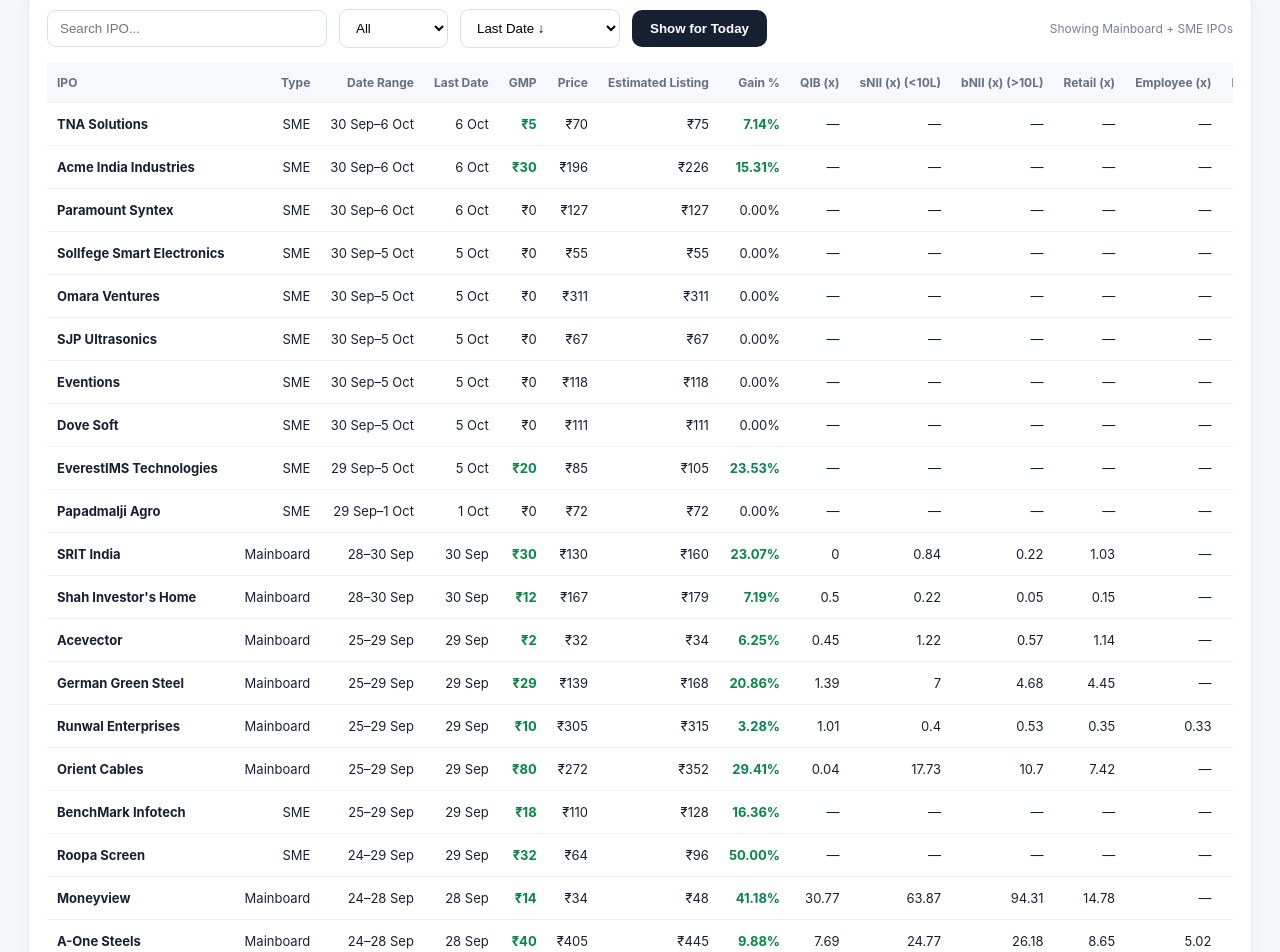
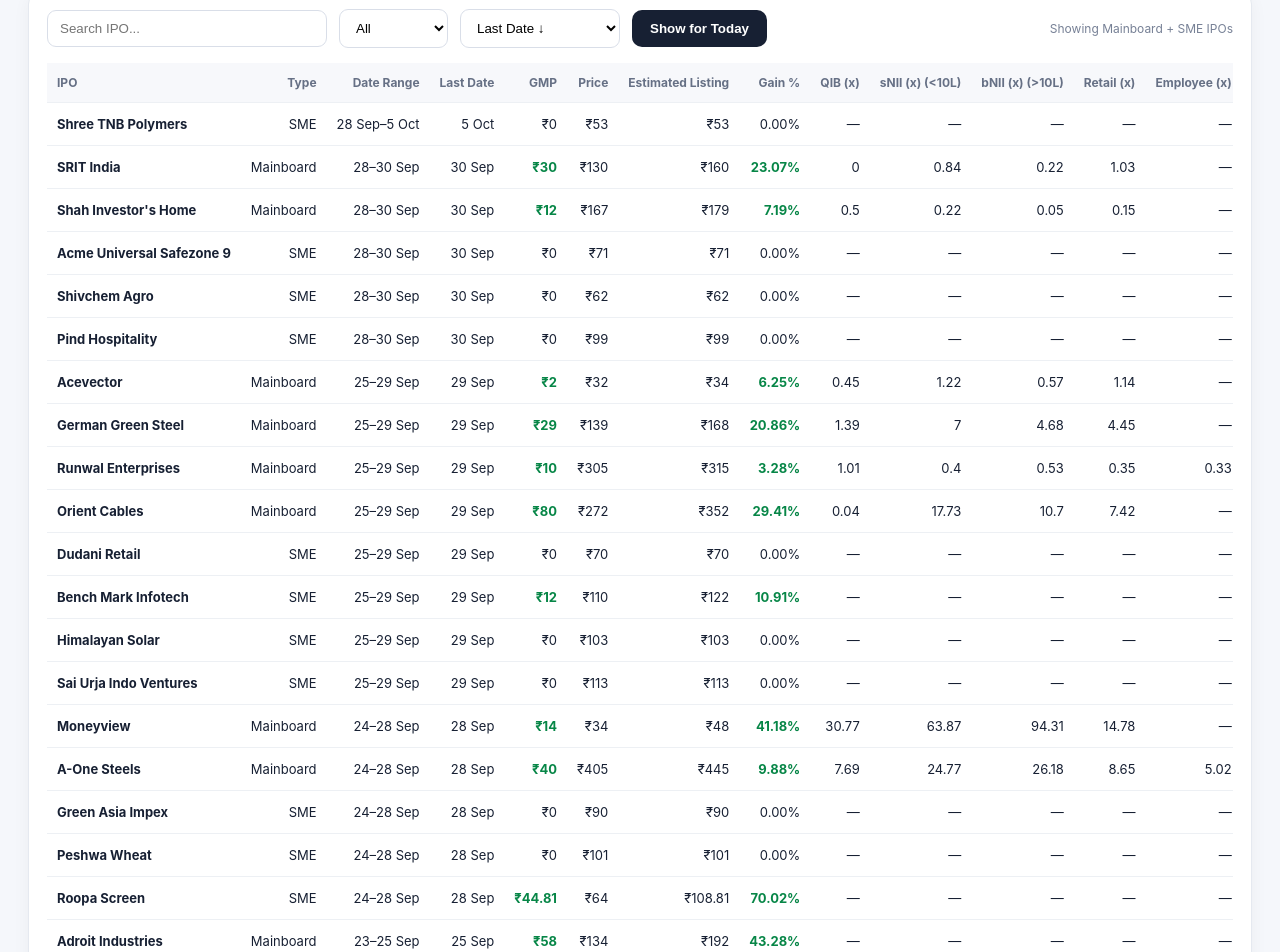
Before and after one commit to Biztarasolutions/StockMarketIPO, a React (Vite) app: page / in a window 1280 px wide. Shown: the part 242-1194 px from the top of the page. Built offline with nearby package versions, Linux system fonts and the light colour scheme.

Commit message:
Complete current SME IPO list and fix Sep 28 IPOs

```diff
--- a/src/main.jsx
+++ b/src/main.jsx
@@ -7,7 +7,7 @@
 ['SRIT India','Mainboard','28–30 Sep',30,130,160,23.07,0,.84,.22,1.03,'—','—'],
 ['Shah Investor\'s Home','Mainboard','28–30 Sep',12,167,179,7.19,.50,.22,.05,.15,'—','—'],
 ['Acevector','Mainboard','25–29 Sep',2,32,34,6.25,.45,1.22,.57,1.14,'—','—'],
-['German Green Steel','Mainboard','25–29 Sep',29,139,168,20.86,1.39,7,4.68,4.45,'—','—'],
+['German Green Steel','Mainboard','25–29 Sep',29,139,168,20.86,1.39,7,4.68,4.45,'—'],
 ['Runwal Enterprises','Mainboard','25–29 Sep',10,305,315,3.28,1.01,.40,.53,.35,.33,'—'],
 ['Orient Cables','Mainboard','25–29 Sep',80,272,352,29.41,.04,17.73,10.70,7.42,'—','—'],
 ['Moneyview','Mainboard','24–28 Sep',14,34,48,41.18,30.77,63.87,94.31,14.78,'—','—'],
@@ -17,28 +17,29 @@
 ['Elevate Campuses','Mainboard','23–25 Sep',10,362,372,2.76,'—','—','—','—','—','—'],
 ['ArMee Infotech','Mainboard','23–25 Sep',5,375,380,1.33,'—','—','—','—','—','—'],
 ['Varmora Granito','Mainboard','22–24 Sep',0,148,148,0,'—','—','—','—','—','—'],
-['TNA Solutions','SME','30 Sep–6 Oct',5,70,75,7.14,'—','—','—','—','—','—'],
-['Acme India Industries','SME','30 Sep–6 Oct',30,196,226,15.31,'—','—','—','—','—','—'],
-['Paramount Syntex','SME','30 Sep–6 Oct',0,127,127,0,'—','—','—','—','—','—'],
-['Sollfege Smart Electronics','SME','30 Sep–5 Oct',0,55,55,0,'—','—','—','—','—','—'],
-['Omara Ventures','SME','30 Sep–5 Oct',0,311,311,0,'—','—','—','—','—','—'],
-['SJP Ultrasonics','SME','30 Sep–5 Oct',0,67,67,0,'—','—','—','—','—','—'],
-['Eventions','SME','30 Sep–5 Oct',0,118,118,0,'—','—','—','—','—','—'],
-['Dove Soft','SME','30 Sep–5 Oct',0,111,111,0,'—','—','—','—','—','—'],
-['EverestIMS Technologies','SME','29 Sep–5 Oct',20,85,105,23.53,'—','—','—','—','—','—'],
-['Papadmalji Agro','SME','29 Sep–1 Oct',0,72,72,0,'—','—','—','—','—','—'],
-['BenchMark Infotech','SME','25–29 Sep',18,110,128,16.36,'—','—','—','—','—','—'],
-['FX Multitech','SME','21–23 Sep',6,116,122,5.17,'—','—','—','—','—','—'],
-['Roopa Screen','SME','24–29 Sep',32,64,96,50,'—','—','—','—','—','—'],
+
+['Shree TNB Polymers','SME','28 Sep–5 Oct',0,53,53,0,'—','—','—','—','—','—'],
+['Acme Universal Safezone 9','SME','28–30 Sep',0,71,71,0,'—','—','—','—','—','—'],
+['Shivchem Agro','SME','28–30 Sep',0,62,62,0,'—','—','—','—','—','—'],
+['Pind Hospitality','SME','28–30 Sep',0,99,99,0,'—','—','—','—','—','—'],
+['Dudani Retail','SME','25–29 Sep',0,70,70,0,'—','—','—','—','—','—'],
+['Bench Mark Infotech','SME','25–29 Sep',12,110,122,10.91,'—','—','—','—','—','—'],
+['Himalayan Solar','SME','25–29 Sep',0,103,103,0,'—','—','—','—','—','—'],
+['Sai Urja Indo Ventures','SME','25–29 Sep',0,113,113,0,'—','—','—','—','—','—'],
+['Green Asia Impex','SME','24–28 Sep',0,90,90,0,'—','—','—','—','—','—'],
+['Peshwa Wheat','SME','24–28 Sep',0,101,101,0,'—','—','—','—','—','—'],
+['Roopa Screen','SME','24–28 Sep',44.81,64,108.81,70.02,'—','—','—','—','—','—'],
+['S.K.Offset','SME','23–25 Sep',0,125,125,0,'—','—','—','—','—','—'],
+['Liqvd Digital','SME','23–25 Sep',0,54,54,0,'—','—','—','—','—','—'],
+['Pooja Logistics','SME','23–25 Sep',0,115,115,0,'—','—','—','—','—','—'],
 ['Coreintegra Consulting','SME','23–25 Sep',0,78,78,0,'—','—','—','—','—','—'],
 ['Unitec Fibres','SME','23–25 Sep',0,78,78,0,'—','—','—','—','—','—'],
-['Liqvd Digital','SME','23–25 Sep',0,150,150,0,'—','—','—','—','—','—'],
-['Pooja Logistics','SME','23–25 Sep',0,100,100,0,'—','—','—','—','—','—'],
-['Anand Seamless','SME','24–26 Sep',0,190,190,0,'—','—','—','—','—','—'],
+['Anand Seamless','SME','22–24 Sep',0,190,190,0,'—','—','—','—','—','—'],
 ['Himalaya Nutravedics','SME','22–24 Sep',0,100,100,0,'—','—','—','—','—','—'],
 ['Vivekanand Cotspin','SME','21–23 Sep',0,32,32,0,'—','—','—','—','—','—'],
+['FX Multitech','SME','21–23 Sep',0,116,116,0,'—','—','—','—','—','—'],
 ['Robokidz Eduventures','SME','21–23 Sep',0,106,106,0,'—','—','—','—','—','—']
-];
+]
 
 const map=r=>{const end=r[2].split(/[–-]/).pop().trim();return {ipo:r[0],type:r[1],date:r[2],lastDate:end,gmp:r[3],price:r[4],listing:r[5],gain:r[6],qib:r[7],snii:r[8],bnii:r[9],retail:r[10],employee:r[11],listed:r[12]}};
 
```
